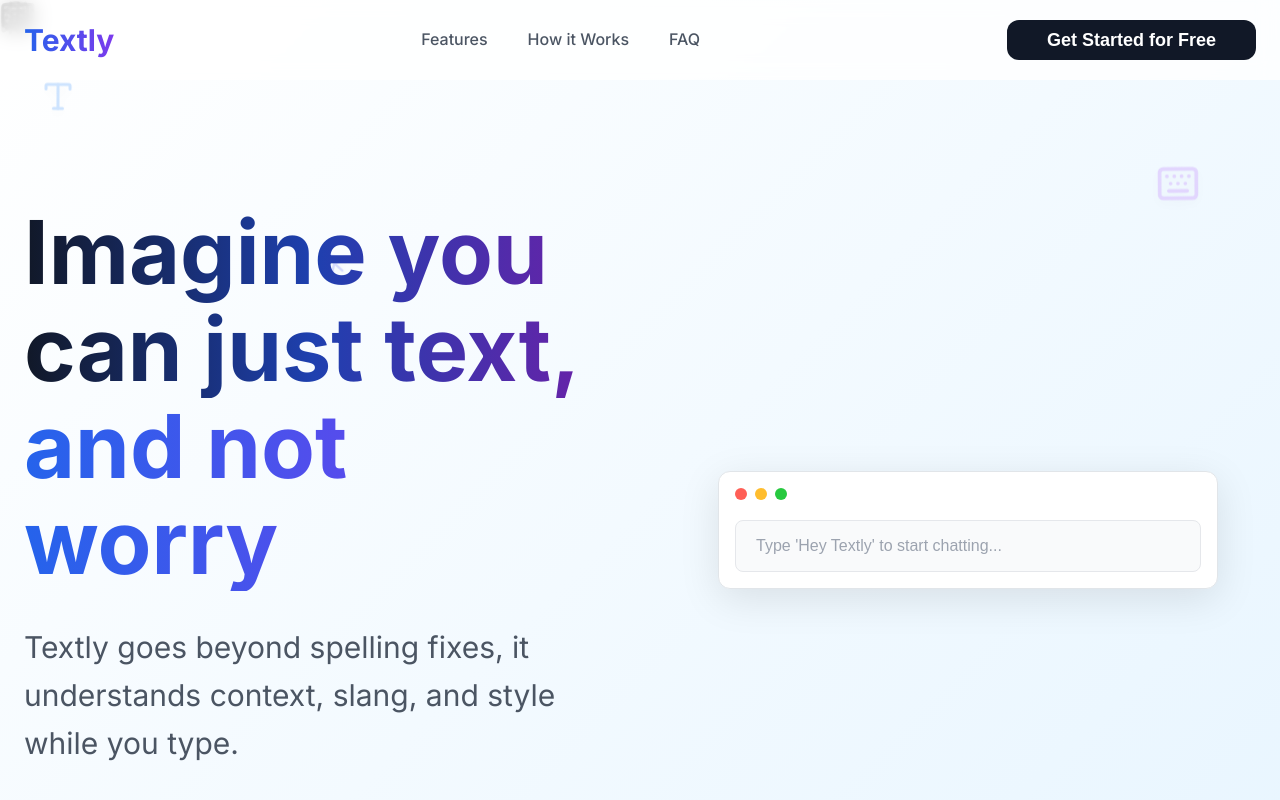
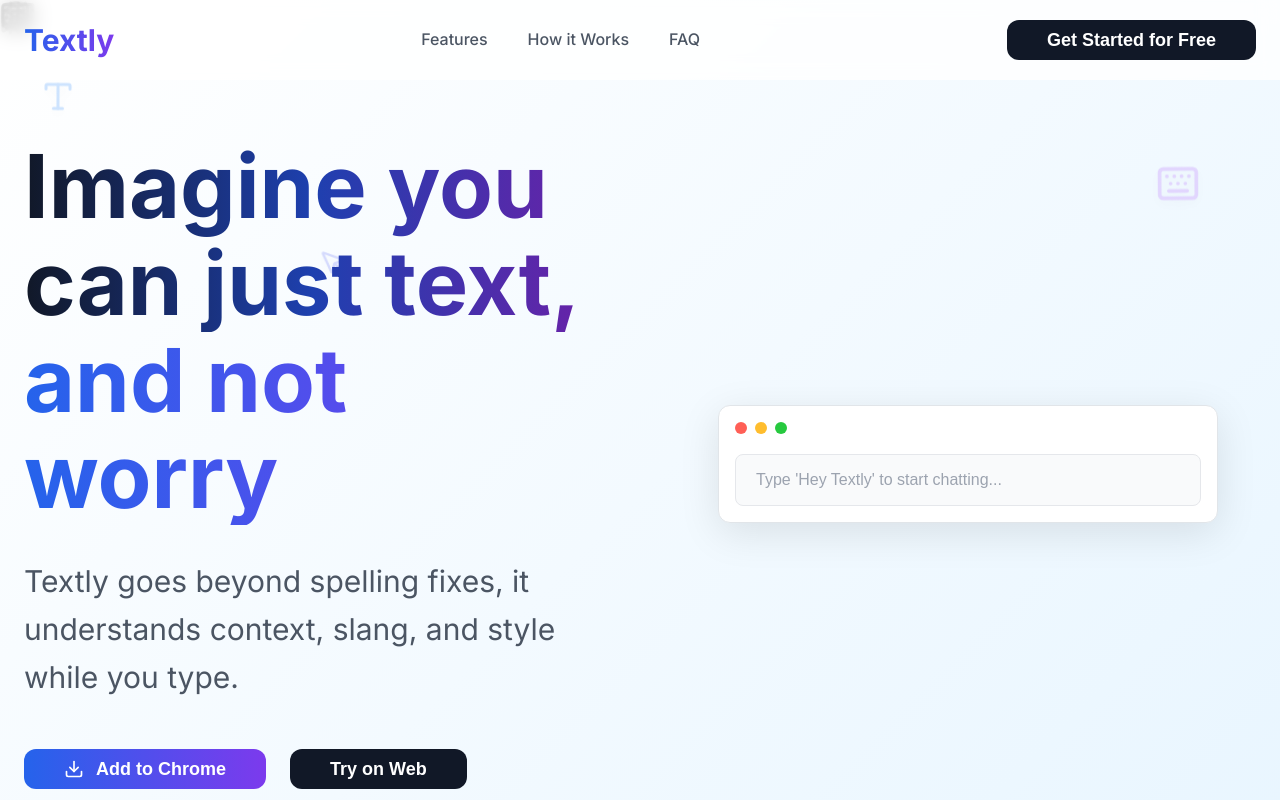
Before and after one commit to ZEE601l1/textly, a React (Create React App) app: page / in a window 1280 px wide. Shown: the top 800 px of the page. Built offline with nearby package versions, Linux system fonts and the light colour scheme.

Commit message:
4th commit

```diff
--- a/package.json
+++ b/package.json
@@ -7,6 +7,7 @@
     "@testing-library/jest-dom": "^6.8.0",
     "@testing-library/react": "^16.3.0",
     "@testing-library/user-event": "^13.5.0",
+    "lucide-react": "^0.542.0",
     "react": "^19.1.1",
     "react-dom": "^19.1.1",
     "react-scripts": "5.0.1",
--- a/src/components/HeroSection/HeroSection.css
+++ b/src/components/HeroSection/HeroSection.css
@@ -3,7 +3,7 @@
   position: relative;
   z-index: 10;
   padding: 8rem 1.5rem 10rem;
-  margin-top: 76px; /* Account for fixed header */
+  margin-top: 10px; /* Account for fixed header */
 }
 
 .hero-container {
```
Also changed, not shown: 1 other file (tests, documents, lock files or other folders).
